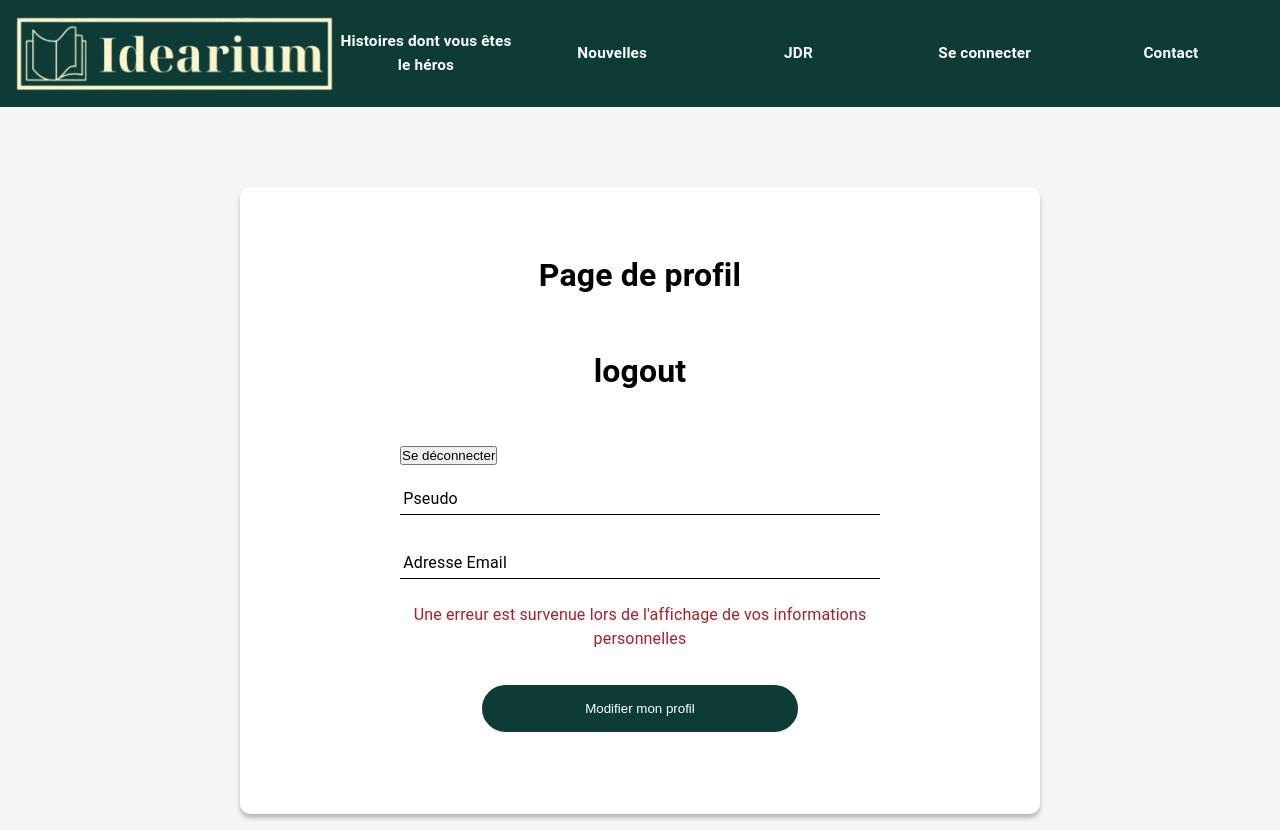
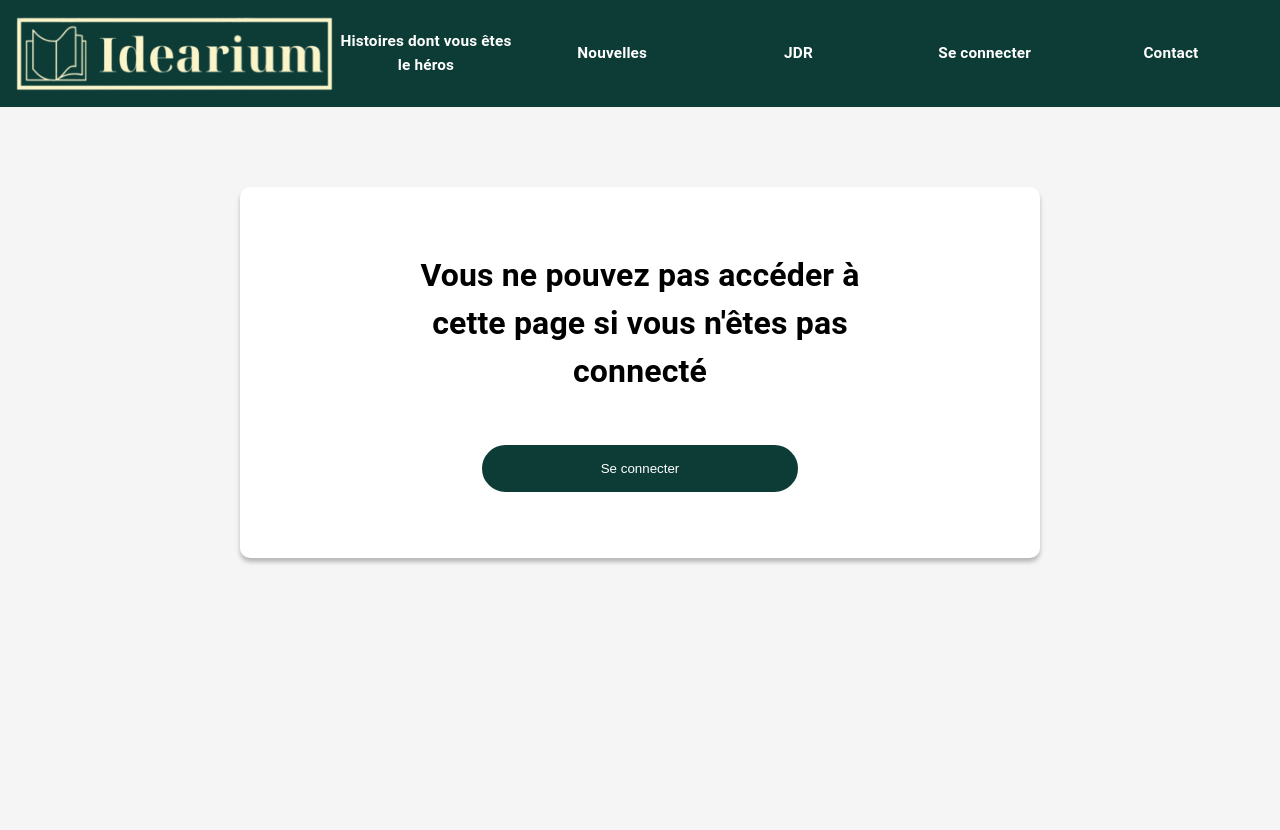
Before and after one commit to Florian59c/Blog-JDR-front, a Next.js app: page /profile in a window 1280 px wide. After the commit the page ends 800 px from the top, so only its background shows below. Built offline with nearby package versions, Linux system fonts and the light colour scheme; no server answers.

Commit message:
feat: check if the user is logged in when accessing the profile page and redirect to login otherwise

```diff
--- a/pages/profile.tsx
+++ b/pages/profile.tsx
@@ -12,6 +12,16 @@ export default function Profile() {
     const [error, setError] = useState('');
     const [confirmMessage, setconfirmMessage] = useState('');
     const router = useRouter();
+
+    const checkConnection = async () => {
+        try {
+            const response = await axios.get('/api/checkIsConnected'); // Appeler l'API route
+            setIsConnected(response.data.isConnected);
+        } catch (error) {
+            console.error('Error checking connection:', error);
+            setIsConnected(false);
+        }
+    };
 
     async function getCurrentUser() {
         try {
@@ -31,11 +41,13 @@ export default function Profile() {
     }
 
     useEffect(() => {
+        checkConnection();
         getCurrentUser();
     }, []);
 
     return (
         <div>
+            {isConnected ? (
                 <div className="blockContainer">
                     <h1>Page de profil</h1>
                     <div>
@@ -48,9 +60,6 @@ export default function Profile() {
                             Se déconnecter
                         </button>
                     </div>
-
-
-
                     <div>
                         <form
                             onSubmit={async (e) => {
@@ -100,10 +109,16 @@ export default function Profile() {
                         <p className="confirmMessage">{confirmMessage}</p>
                     </div>
                 </div>
-
-
-
-
+            ) : (
+                <div className="blockContainer">
+                    <h1>Vous ne pouvez pas accéder à cette page si vous n'êtes pas connecté</h1>
+                    <div className="buttonContainer">
+                        <Link href="/login">
+                            <button className="button-style button-color-validate">Se connecter</button>
+                        </Link>
+                    </div>
+                </div>
+            )}
         </div>
     );
 }
```
Lines whose indentation alone changed are shown as unchanged.
